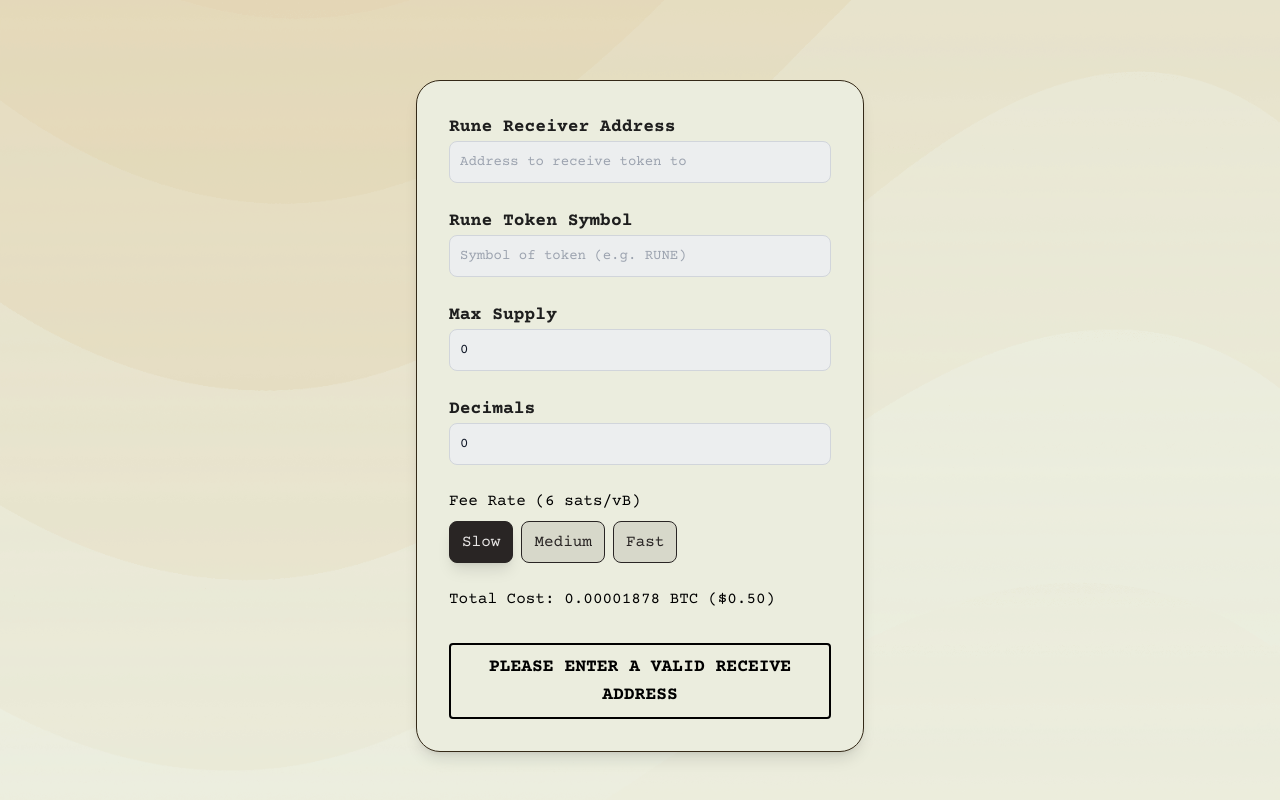
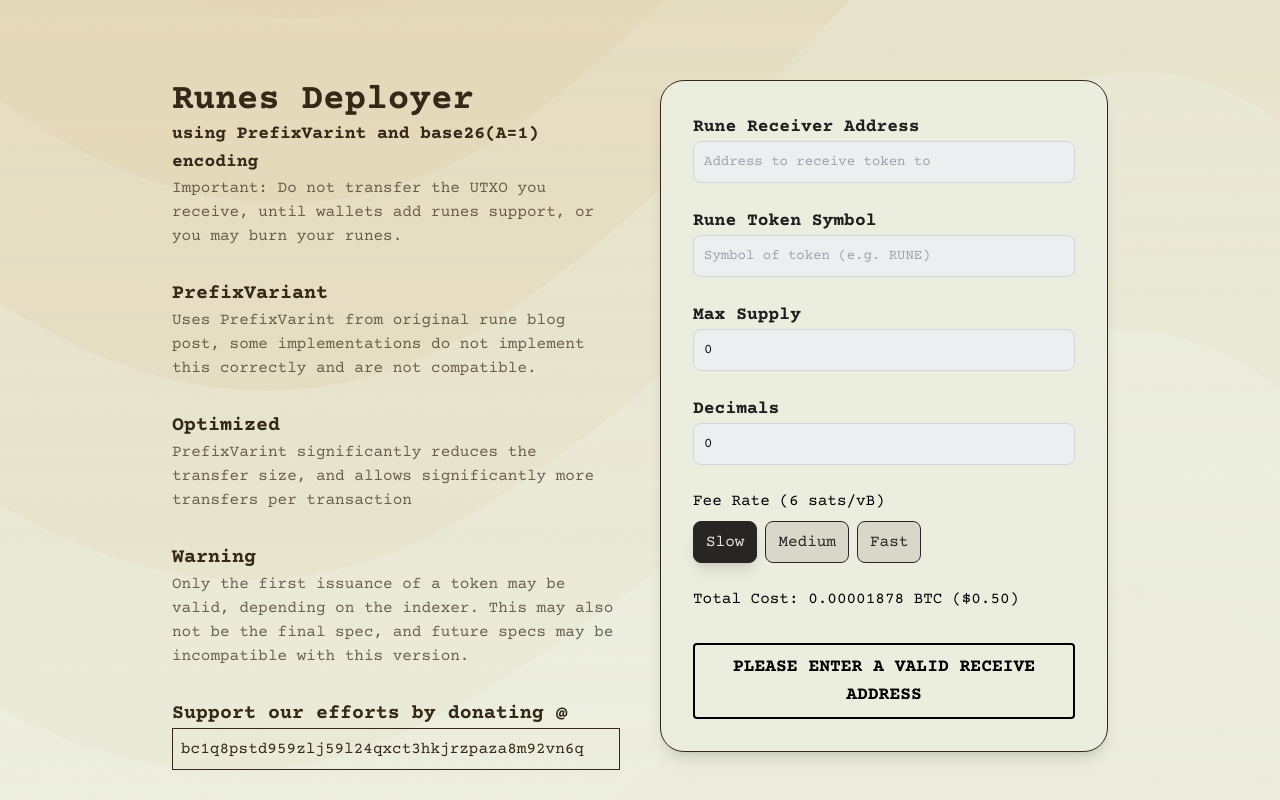
Before and after one commit to shardul-m/rune, a Next.js app: page /mint in a window 1280 px wide. Shown: the top 800 px of the page. Built offline with nearby package versions, Linux system fonts and the light colour scheme.

Commit message:
updated page UI

```diff
--- a/app/mint/page.tsx
+++ b/app/mint/page.tsx
@@ -4,8 +4,52 @@
 
 export default function MintPage() {
   return (
-    <main className="w-full min-h-screen px-4 py-20 flex items-center justify-center">
-      <MintForm />
+    <main className="w-full min-h-screen flex-wrap lg:flex-nowrap px-4 py-20 flex items-start justify-center gap-10">
+      <div className="w-full max-w-md flex flex-col gap-8 items-start justify-start text-primaryText order-2 lg:order-1">
+        <div>
+          <h1 className="font-bold text-4xl">Runes Deployer</h1>
+          <h2 className="text-lg font-bold">
+            using PrefixVarint and base26(A=1) encoding
+          </h2>
+          <p className="opacity-70">
+            Important: Do not transfer the UTXO you receive, until wallets add
+            runes support, or you may burn your runes.
+          </p>
+        </div>
+        <div className="">
+          <p className="font-bold text-xl">PrefixVariant</p>
+          <p className="opacity-70">
+            Uses PrefixVarint from original rune blog post, some implementations
+            do not implement this correctly and are not compatible.
+          </p>
+        </div>
+        <div className="">
+          <p className="font-bold text-xl">Optimized</p>
+          <p className="opacity-70">
+            PrefixVarint significantly reduces the transfer size, and allows
+            significantly more transfers per transaction
+          </p>
+        </div>
+        <div className="">
+          <p className="font-bold text-xl">Warning</p>
+          <p className="opacity-70">
+            Only the first issuance of a token may be valid, depending on the
+            indexer. This may also not be the final spec, and future specs may
+            be incompatible with this version.
+          </p>
+        </div>
+        <div className="w-full">
+          <p className="font-bold text-xl">Support our efforts by donating @</p>
+          <div className="border border-primaryText p-2 block w-full">
+            <input
+              className="w-full bg-transparent"
+              value={'bc1q8pstd959zlj59l24qxct3hkjrzpaza8m92vn6q'}
+              readOnly
+            />
+          </div>
+        </div>
+      </div>
+      <MintForm className="order-1 lg:order-2" />
     </main>
   )
 }
```
